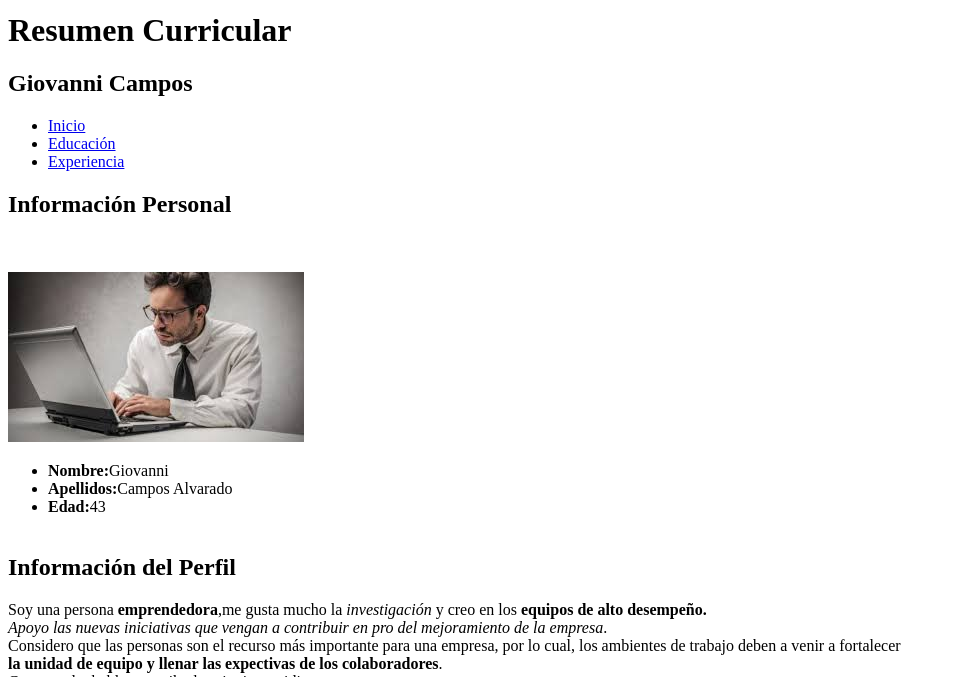
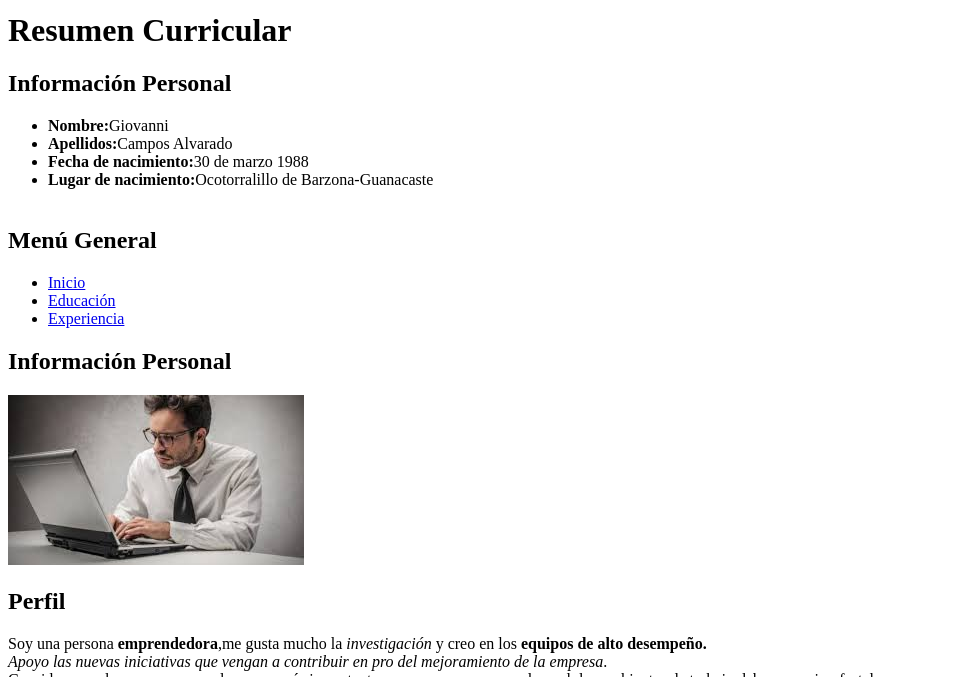
Before and after one commit to gicamposa/ProyectoHtml, a plain HTML site: page index.html in a window 1280 px wide. Shown: the part 275-952 px from the top of the page, without its empty margins (0-956 px from the left). Drawn offline with Linux system fonts and the light colour scheme.

Commit message:
Se hizo revision de la página principal

```diff
--- a/index.html
+++ b/index.html
@@ -13,28 +13,28 @@
          <img src="img/MiLogo3.svg" alt="Giovanni" title="Logo Vitae" width="450px"/>
          <p>
            <h1>Resumen Curricular</h1>
+           <h2>Información Personal</h2>
+           <ul>
+            <li><strong>Nombre:</strong>Giovanni</li>
+             <li><strong>Apellidos:</strong>Campos Alvarado</li>
+             <li><strong>Fecha de nacimiento:</strong>30 de marzo 1988</li>
+             <li><strong>Lugar de nacimiento:</strong>Ocotorralillo de Barzona-Guanacaste</li><br>
+           </ul>
          </p>
      </header>
      <nav>
-       <h2>Giovanni Campos</h2>
+       <h2>Menú General</h2>
       <ul>
         <li><a href="index.HTML" target="_blank">Inicio</a></li>
         <li><a href="educacion.html" target="_blank">Educación</a> </li>
         <li><a href="experiencia.html" target="_blank">Experiencia</a> </li>
       </ul>
-    </nav>
+     </nav
      <section>
-       <p>
-         <h2>Información Personal</h2><br>
-       </p>
        <article>
-         <img src="img/foto.jpg" alt="Fotografias" title="Foto Cualquiera"><br>
-         <ul>
-           <li><strong>Nombre:</strong>Giovanni</li>
-           <li><strong>Apellidos:</strong>Campos Alvarado</li>
-           <li><strong>Edad:</strong>43</li><br>
-         </ul>
-         <h2>Información del Perfil</h2>
+          <h2>Información Personal</h2>
+         <img src="img/foto.jpg" alt="Fotografias" title="Foto Cualquiera">
+         <h2>Perfil</h2>
          <p>
            Soy una persona <strong>emprendedora</strong>,me gusta mucho la <em>investigación</em> y creo en los <strong> equipos de alto desempeño.</strong> <br>
            <em>Apoyo las nuevas iniciativas que vengan a contribuir en pro del mejoramiento de la empresa</em>. <br>
```
Also changed, not shown: educacion.html (+10 -3 lines), experiencia.html (+3 -3 lines).
